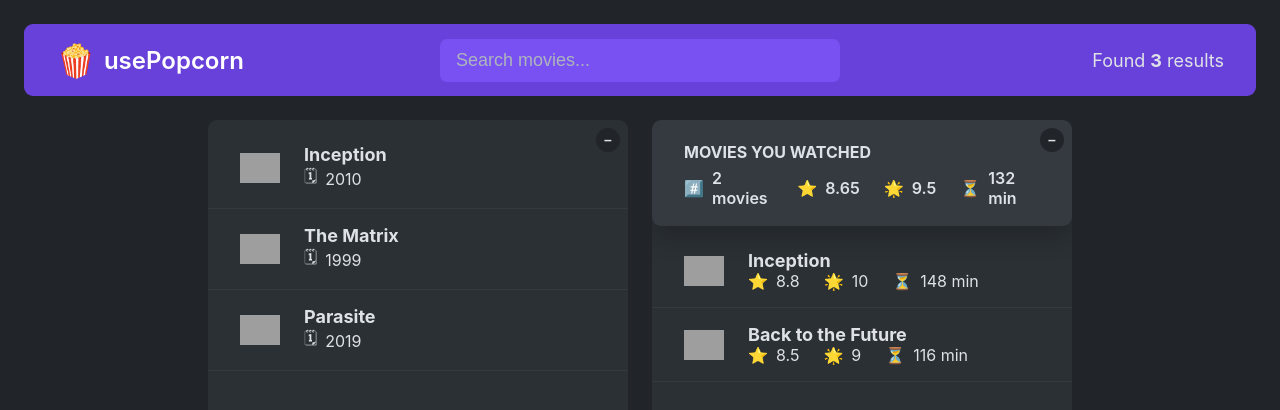
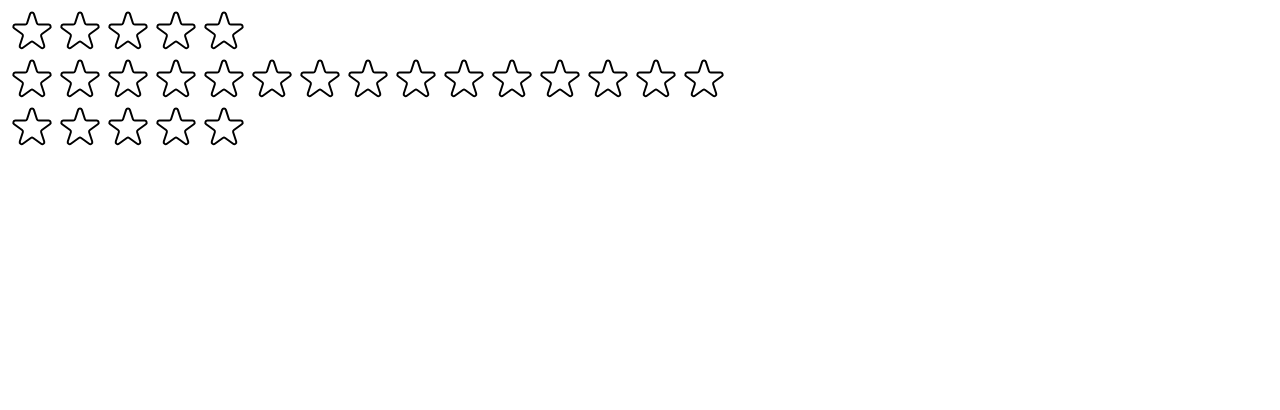
Before and after one commit to murilloc/use-popcorn, a React (Create React App) app: page / in a window 1280 px wide. Shown: the top 410 px of the page. Built offline with nearby package versions, Linux system fonts and the light colour scheme; grey boxes are pictures that could not be loaded.

Commit message:
star component completed

```diff
--- /dev/null
+++ b/src/StarRating.js
@@ -0,0 +1,123 @@
+// avoid regeneration of the style object on every render
+import {useState} from "react";
+
+const containerStyle = {
+    display: 'flex',
+    alignItems: 'center',
+    gap: '16px'
+}
+
+const starContainerStyle = {
+    display: 'flex',
+
+}
+
+const textStyle = {
+    lineHeight: '1',
+    margin: '0'
+}
+
+function StarRating({maxRating = 5}) {
+
+    const [rating, setRating] = useState(0)
+    const [hoverRating, setHoverRating] = useState(0)
+
+    function handleRating(rating) {
+        setRating(rating);
+
+    }
+
+    function handleHover(hoverRating) {
+        setHoverRating(hoverRating);
+    }
+
+
+    return (
+        <div style={containerStyle}>
+            <div style={starContainerStyle}>
+                {Array.from({length: maxRating}, (_, i) =>
+                    (<Star key={i}
+                           onRate={() => handleRating(i + 1)}
+                           onHoverIn={() => handleHover(i + 1)}
+                           onHoverOut={() => handleHover(0)}
+                           isFull={rating >= i + 1 || hoverRating >= i + 1}/>))
+                }
+            </div>
+            <p style={textStyle}>{hoverRating || rating || ''}</p>
+        </div>
+    )
+}
+
+const StarStyle = {
+    width: '48px',
+    height: '48px',
+    display: 'block',
+    cursor: 'pointer'
+}
+const Star = ({onHoverIn, onHoverOut, onRate, isFull}) => {
+    return (
+        <span role={'button'} style={StarStyle} onClick={onRate} onMouseEnter={onHoverIn} onMouseLeave={onHoverOut}>
+{isFull ? <svg
+    xmlns="http://www.w3.org/2000/svg"
+    viewBox="0 0 20 20"
+    fill="#000"
+    stroke="#000"
+>
+    <path
+        d="M9.049 2.927c.3-.921 1.603-.921 1.902 0l1.07 3.292a1 1 0 00.95.69h3.462c.969 0 1.371 1.24.588 1.81l-2.8 2.034a1 1 0 00-.364 1.118l1.07 3.292c.3.921-.755 1.688-1.54 1.118l-2.8-2.034a1 1 0 00-1.175 0l-2.8 2.034c-.784.57-1.838-.197-1.539-1.118l1.07-3.292a1 1 0 00-.364-1.118L2.98 8.72c-.783-.57-.38-1.81.588-1.81h3.461a1 1 0 00.951-.69l1.07-3.292z"
+    />
+</svg> : <svg
+    xmlns="http://www.w3.org/2000/svg"
+    fill="none"
+    viewBox="0 0 24 24"
+    stroke="#000"
+>
+    <path
+        strokeLinecap="round"
+        strokeLinejoin="round"
+        strokeWidth="{2}"
+        d="M11.049 2.927c.3-.921 1.603-.921 1.902 0l1.519 4.674a1 1 0 00.95.69h4.915c.969 0
+    1.371 1.24.588 1.81l-3.976 2.888a1 1 0 00-.363 1.118l1.518 4.674c.3.922-.755 1.688-1.538
+    1.118l-3.976-2.888a1 1 0 00-1.176 0l-3.976 2.888c-.783.57-1.838-.197-1.538-1.118l1.518-4.674a1
+    1 0 00-.363-1.118l-3.976-2.888c-.784-.57-.38-1.81.588-1.81h4.914a1 1 0 00.951-.69l1.519-4.674z"
+    />
+</svg>}
+</span>
+    )
+}
+
+/*
+FULL STAR
+
+<svg
+  xmlns="http://www.w3.org/2000/svg"
+  viewBox="0 0 20 20"
+  fill="#000"
+  stroke="#000"
+>
+  <path
+    d="M9.049 2.927c.3-.921 1.603-.921 1.902 0l1.07 3.292a1 1 0 00.95.69h3.462c.969 0 1.371 1.24.588 1.81l-2.8 2.034a1 1 0 00-.364 1.118l1.07 3.292c.3.921-.755 1.688-1.54 1.118l-2.8-2.034a1 1 0 00-1.175 0l-2.8 2.034c-.784.57-1.838-.197-1.539-1.118l1.07-3.292a1 1 0 00-.364-1.118L2.98 8.72c-.783-.57-.38-1.81.588-1.81h3.461a1 1 0 00.951-.69l1.07-3.292z"
+  />
+</svg>
+
+
+EMPTY STAR
+
+<svg
+  xmlns="http://www.w3.org/2000/svg"
+  fill="none"
+  viewBox="0 0 24 24"
+  stroke="#000"
+>
+  <path
+    strokeLinecap="round"
+    strokeLinejoin="round"
+    strokeWidth="{2}"
+    d="M11.049 2.927c.3-.921 1.603-.921 1.902 0l1.519 4.674a1 1 0 00.95.69h4.915c.969 0 1.371 1.24.588 1.81l-3.976 2.888a1 1 0 00-.363 1.118l1.518 4.674c.3.922-.755 1.688-1.538 1.118l-3.976-2.888a1 1 0 00-1.176 0l-3.976 2.888c-.783.57-1.838-.197-1.538-1.118l1.518-4.674a1 1 0 00-.363-1.118l-3.976-2.888c-.784-.57-.38-1.81.588-1.81h4.914a1 1 0 00.951-.69l1.519-4.674z"
+  />
+</svg>
+
+*/
+
+
+export default StarRating;
--- a/src/index.js
+++ b/src/index.js
@@ -1,11 +1,16 @@
 import React from 'react';
 import ReactDOM from 'react-dom/client';
-import './index.css';
-import App from './App';
+// import './index.css';
+// import App from './App';
+
+import StarRating from "./StarRating";
 
 const root = ReactDOM.createRoot(document.getElementById('root'));
 root.render(
   <React.StrictMode>
-    <App />
+    {/*<App />*/}
+      <StarRating maxRating={5} />
+      <StarRating maxRating={15} />
+      <StarRating />
   </React.StrictMode>
 );
```
